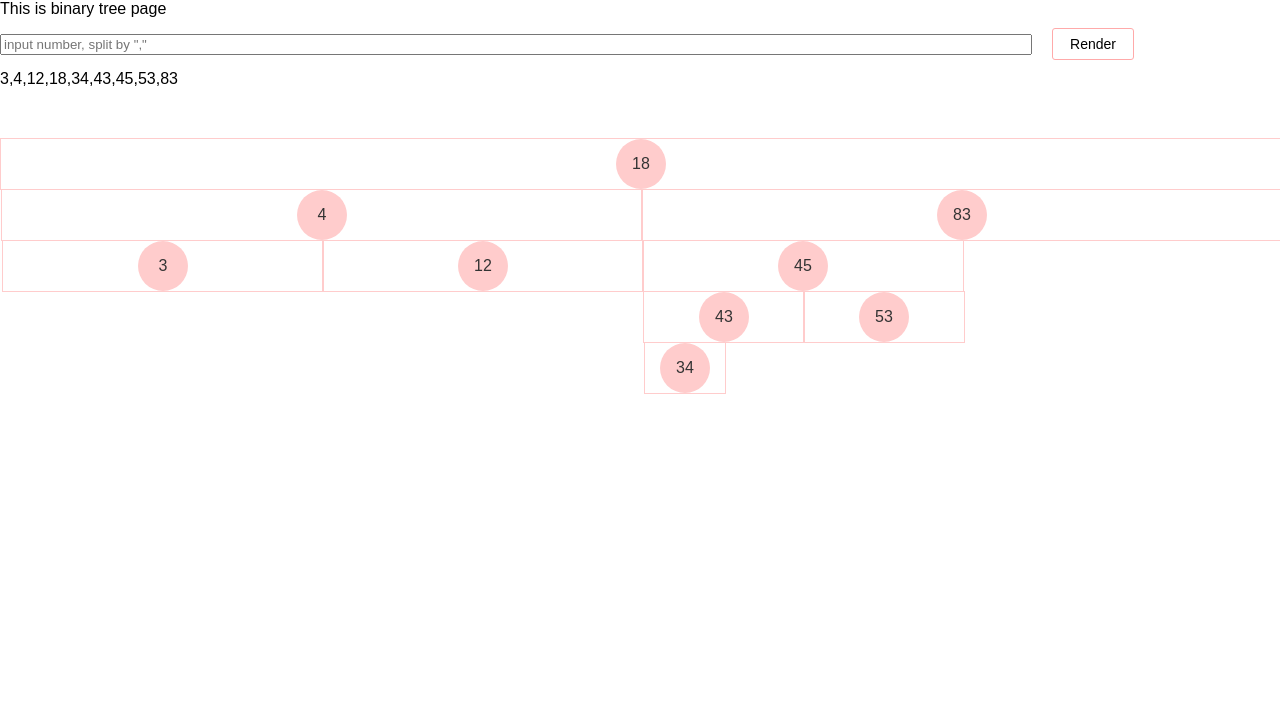
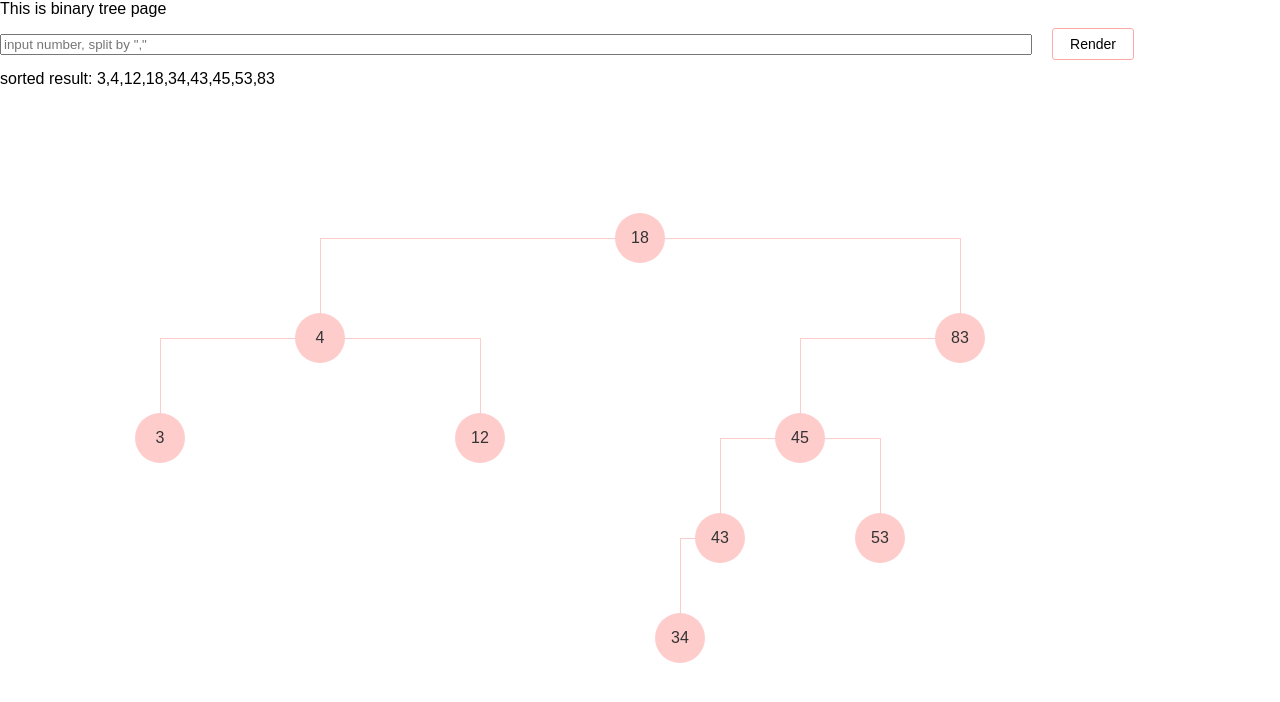
Before and after one commit to hotmanxp/practices, a React app: page /binary-tree in a window 1280 px wide. Shown: the top 702 px of the page. Built offline with nearby package versions, Linux system fonts and the light colour scheme.

Commit message:
add link line style

```diff
--- a/src/pages/binary-tree/consts.js
+++ b/src/pages/binary-tree/consts.js
@@ -1,3 +1,3 @@
 export default {
-  treeLevelHeight: 50
+  treeLevelHeight: 100
 }
--- a/src/pages/binary-tree/index.js
+++ b/src/pages/binary-tree/index.js
@@ -43,9 +43,9 @@ class Binary extends Component {
         <div>
           <input placeholder='input number, split by ","' ref='sources' style={{display: 'inline-block', width: '80%'}} />
           <div className='btn' onClick={this._renderTree}>Render</div>
-          <div>{this.state.allList}</div>
+          <div>sorted result: {this.state.allList}</div>
         </div>
-        <div ref='container' style={{position: 'relative', left: 0, top: 0}}>
+        <div ref='container' style={{position: 'relative'}}>
           {this.state.binaryTreeDom && this.state.binaryTreeDom}
         </div>
       </div>
--- a/src/pages/binary-tree/tree-node.js
+++ b/src/pages/binary-tree/tree-node.js
@@ -8,23 +8,46 @@ const Node = ({width, value, isRight, leftChild, rightChild}) => {
     position: 'absolute',
     top: `${consts.treeLevelHeight}px`,
     left: isRight ? `${width}px` : 0,
-    border: '1px solid #fcc',
     textAlign: 'center',
     lineHeight: `${consts.treeLevelHeight}px`
   }
   const nodeStyle = {
     display: 'inline-block',
-    height: `${consts.treeLevelHeight}px`,
-    width: `${consts.treeLevelHeight}px`,
+    height: `${consts.treeLevelHeight / 2}px`,
+    width: `${consts.treeLevelHeight / 2}px`,
     borderRadius: '50%',
     backgroundColor: '#fcc',
     color: '#333',
-    lineHeight: `${consts.treeLevelHeight}px`
+    lineHeight: `${consts.treeLevelHeight / 2}px`,
+    marginTop: `-${consts.treeLevelHeight / 4}px`
   }
+  const linkLineStyle = {
+    position: 'absolute',
+    width: `${width / 4}px`,
+    height: `${consts.treeLevelHeight * 3 / 4}px`,
+    borderStyle: 'solid',
+    borderColor: '#fcc',
+    top: `${consts.treeLevelHeight / 2}px`,
+    zIndex: -1
+  }
+  let leftLinkStyle = {
+    borderWidth: '1px 0 0 1px',
+    left: `${width / 4}px`
+  }
+  let rightLinkStyle = {
+    borderWidth: '1px 1px 0 0',
+    left: `${width / 2}px`
+  }
+  leftLinkStyle = Object.assign(leftLinkStyle, linkLineStyle)
+  rightLinkStyle = Object.assign(rightLinkStyle, linkLineStyle)
+  let leftLinkLine = <div style={leftLinkStyle} ></div>
+  let rightLinkLine = <div style={rightLinkStyle}></div>
   return <div style={style}>
     <span style={nodeStyle}>{value}</span>
     {leftChild && leftChild}
+    {leftChild && leftLinkLine}
     {rightChild && rightChild}
+    {rightChild && rightLinkLine}
     </div>
 }
 
```
Also changed, not shown: src/pages/binary-tree/style.less (added).
